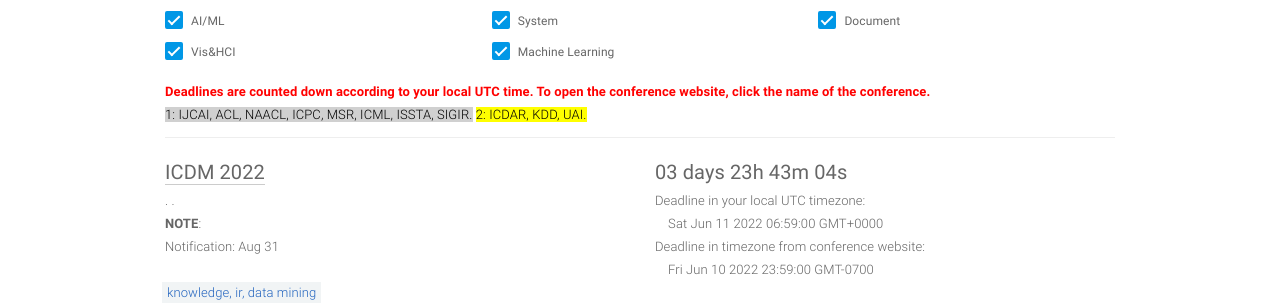
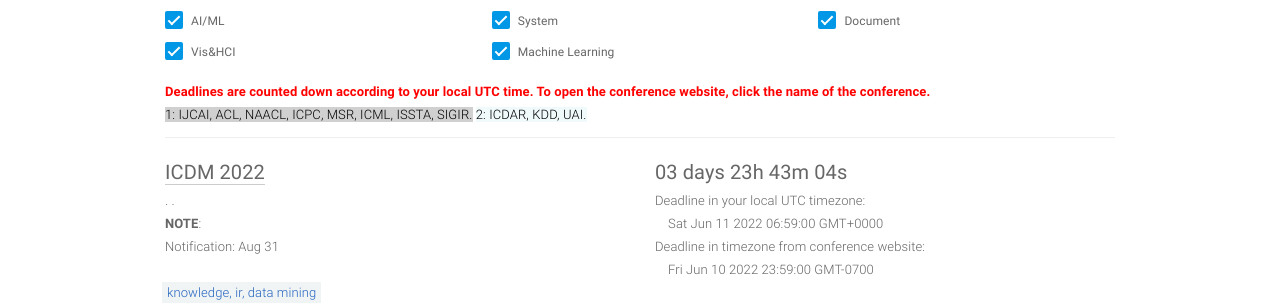
Before and after one commit to YanlinWang/DDL_netlify, a Jekyll site: the page built from index.html, in a window 1280 px wide. Shown: the part 175-480 px from the top of the page. Built offline with Jekyll 4.4.1, drawn with Linux system fonts in a browser that asks for light colours.

Commit message:
Update home.html

```diff
--- a/_layouts/home.html
+++ b/_layouts/home.html
@@ -61,7 +61,7 @@
                   Deadlines are counted down according to your local <span class="local-timezone">America/New_York</span> time. To open the conference website, click the name of the conference.<br>
                 </span>
                 <span class="local-timezone-hide" style="color:black;background-color:#D0D0D0;">1: IJCAI, ACL, NAACL, ICPC, MSR, ICML, ISSTA, SIGIR.</span>
-                <span class="local-timezone-hide" style="color:black;background-color:yellow;">2: ICDAR, KDD, UAI.</span>
+                <span class="local-timezone-hide" style="color:black;background-color:#F1FAFA;">2: ICDAR, KDD, UAI.</span>
               </div>
             </div>
         </div>
```
